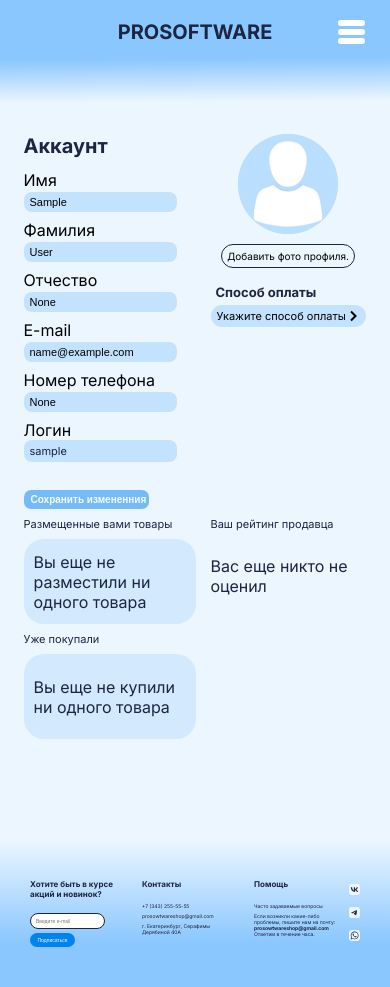
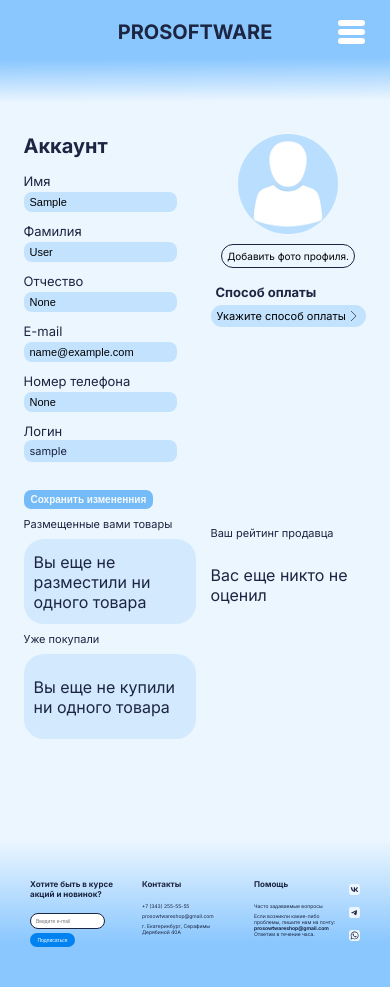
Before and after one commit to TenkachevaDaria/Djando_prodject_-, a Django app: page /user/profile/ in a window 390 px wide. Run offline with Django 4.2, Linux system fonts and the light colour scheme; the visitor is signed in with stand-in values (Sample User, id 1); data that the repository does not hold is empty; parts of the project's set-up code (start-up, migrations or seed data) failed here and were passed over.

Commit message:
current mobile lk 28.05.2024

```diff
--- a/static/adaptation/user_page_media.css
+++ b/static/adaptation/user_page_media.css
@@ -32,7 +32,7 @@
     .save_user_data_btn {
         padding: 4px 7px;
         font-size: 10px;
-        width: 125px;
+        width: fit-content;
         border-radius: 7px;
     }
 
@@ -124,8 +124,13 @@
     }
 
     .marker_container {
-        top: 8px;
+        top: 5px;
         right: 9px;
+    }
+
+    .labl_lk {
+        font-size: 13px;
+        color: #1C2541;
     }
 
     .summary_marker_stick1,
@@ -174,8 +179,7 @@
 
     .user_rating {
         position: absolute;
-        bottom: 213px;
-        margin-top: 0;
+        margin-top: 392px;
     }
 
     .user_rating__title,
--- a/static/ccs/same.css
+++ b/static/ccs/same.css
@@ -107,6 +107,10 @@
   transform: rotate(90deg);
 }
 
+details[open] .summary_marker_stick {
+  stroke: blue;
+}
+
 details[open] .summary_marker_stick1 {
   border: 1.5px solid blue;
 }
--- a/users/templates/users/include/mobile_user_page.html
+++ b/users/templates/users/include/mobile_user_page.html
@@ -6,42 +6,42 @@
             <h2 class="left_inputs__title">Аккаунт</h2>
             <div class="left_inputs__container">
                 <div>
-                    <label for="first_name">Имя</label><br>
+                    <label class='labl_lk' for="first_name">Имя</label><br>
                     <input type="text" id="id_first_name" name="first_name" class="user_input_page" value="{{ form.first_name.value }}" placeholder="Добавьте имя"><br>
                     {% if form.first_name.errors %}
                         <p>{{ form.first_name.errors }}</p>
                     {% endif %}
                 </div>
                 <div>
-                    <label for="last_name">Фамилия</label><br>
+                    <label class='labl_lk' for="last_name">Фамилия</label><br>
                     <input type="text" id="id_last_name" name="last_name" class="user_input_page" value="{{ form.last_name.value }}" placeholder="Добавьте фамилию"><br>
                     {% if form.last_name.errors %}
                         <p>{{ form.last_name.errors }}</p>
                     {% endif %}
                 </div>
                 <div>
-                    <label for="middle_name">Отчество</label><br>
+                    <label class='labl_lk' for="middle_name">Отчество</label><br>
                     <input type="text" id="id_middle_name" name="middle_name" class="user_input_page" value="{{ form.middle_name.value }}" placeholder="Добавьте отчество"><br>
                     {% if form.middle_name.errors %}
                         <p>{{ form.middle_name.errors }}</p>
                     {% endif %}
                 </div>
                 <div>
-                    <label for="e-mail">E-mail</label><br>
+                    <label class='labl_lk' for="e-mail">E-mail</label><br>
                     <input type="email" id="id_email" name="email" class="user_input_page" value="{{ form.email.value }}" placeholder="Добавьте почту" required><br>
                     {% if form.email.errors %}
                         <p>{{ form.email.errors }}</p>
                     {% endif %}
                 </div>
                 <div>
-                    <label for="phone_num">Номер телефона</label><br>
+                    <label class='labl_lk' for="phone_num">Номер телефона</label><br>
                     <input type="text" id="id_phone" name="phone" class="user_input_page" value="{{ form.phone.value }}" placeholder="Добавьте номер телефона"><br>
                     {% if form.phone.errors %}
                         <p>{{ form.phone.errors }}</p>
                     {% endif %}
                 </div>
                 <div>
-                    <label for="login">Логин</label><br>
+                    <label class='labl_lk' for="login">Логин</label><br>
                     <p class="user_input_page">{{ user.username }}</p><br>
                 </div>
                 <input type="submit" value="Сохранить измененния" class="save_user_data_btn btn">
@@ -109,8 +109,9 @@
                         {% endif %}
 
                         <div class="marker_container">
-                            <div class="summary_marker_stick1"></div>
-                            <div class="summary_marker_stick2"></div>
+                            <svg class='summary_marker_stick' width="7" height="12" viewBox="0 0 7 12" fill="none" xmlns="http://www.w3.org/2000/svg">
+                                <path d="M1 11L6 5.94382L1 1" stroke="#1C2541" stroke-width="0.7"/>
+                            </svg>
                         </div>
                     </summary>
                     <ul class="summary_filters">
```
